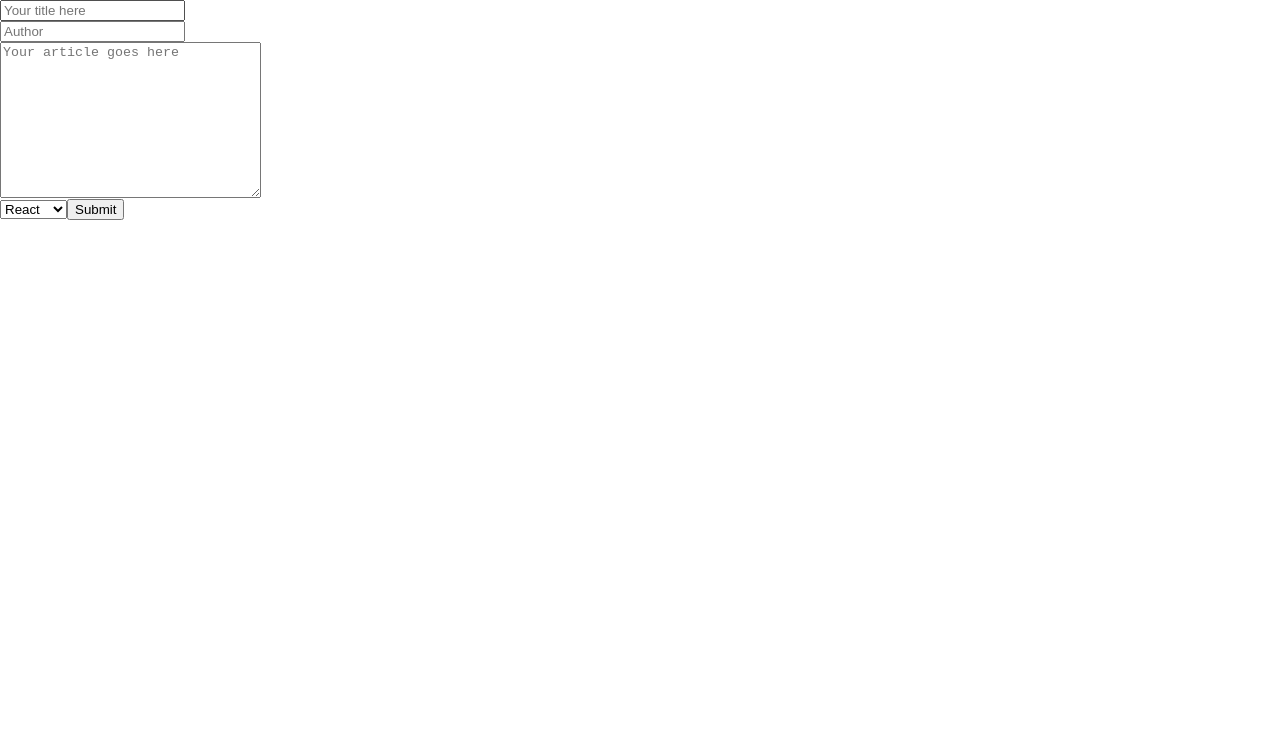
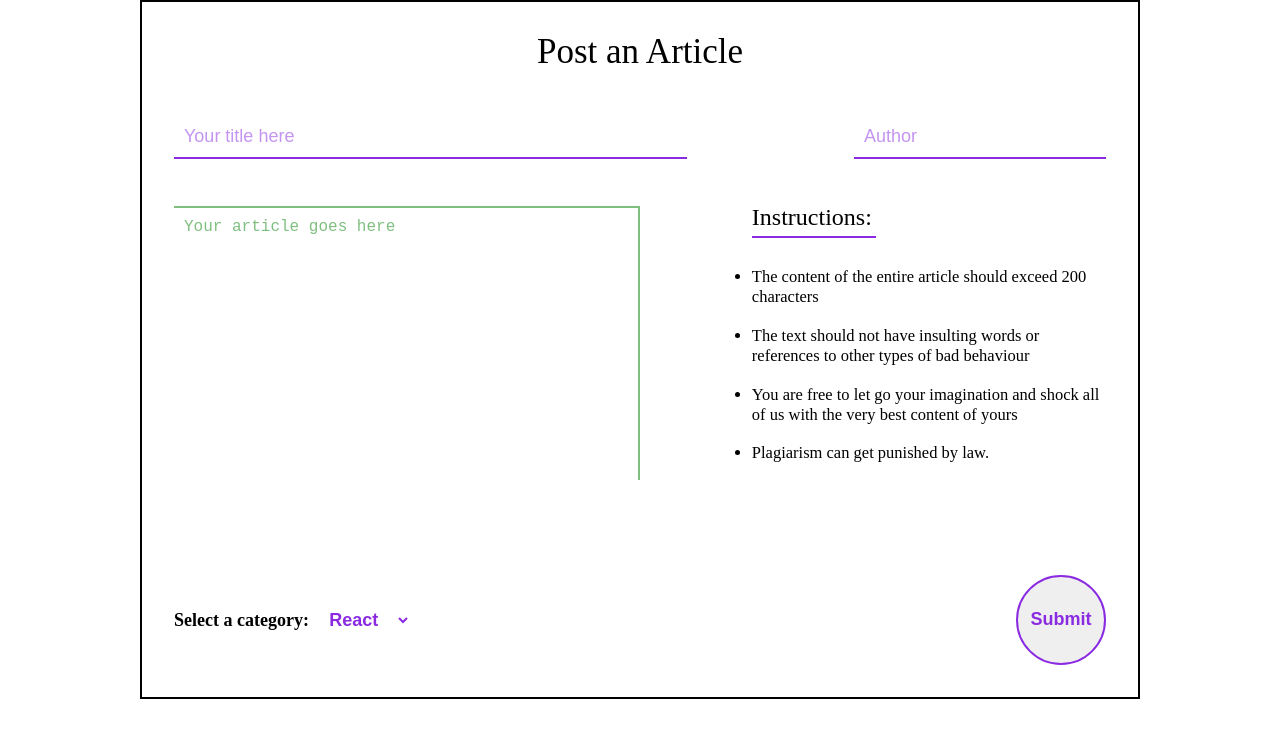
Before and after one commit to justman00/Readable-React-Redux, a React (Create React App) app in the folder api-server/frontend/: page /form in a window 1280 px wide. Shown: the top 738 px of the page. Built offline with nearby package versions, Linux system fonts and the light colour scheme; no server answers.

Commit message:
styled the form component and added sass to the project

```diff
--- a/api-server/frontend/package.json
+++ b/api-server/frontend/package.json
@@ -7,6 +7,7 @@
     "axios": "^0.18.0",
     "formik": "^1.5.0",
     "moment": "^2.24.0",
+    "node-sass": "^4.11.0",
     "prop-types": "^15.6.2",
     "react": "^16.8.1",
     "react-dom": "^16.8.1",
--- a/api-server/frontend/src/components/App.css
+++ b/api-server/frontend/src/components/App.css
@@ -110,7 +110,7 @@ body {
 }
 ol,
 ul {
-  list-style: none;
+  /* list-style: none; */
 }
 blockquote,
 q {
--- /dev/null
+++ b/api-server/frontend/src/components/PostComponent.scss
@@ -0,0 +1,146 @@
+.container-form {
+  max-width: 1000px;
+  margin: 0 auto;
+  padding: 2.5%;
+  border: 2px solid black;
+
+  h1 {
+    font-size: 3.5rem;
+    margin: 0 auto 5%;
+    text-align: center;
+  }
+
+  div p {
+    font-size: 1.4rem;
+    color: red;
+    margin-top: 15px;
+  }
+
+  .inputs {
+    display: flex;
+    justify-content: space-between;
+    // align-items: center;
+    margin-bottom: 5%;
+  }
+
+  input {
+    font-size: 1.8rem;
+    padding: 10px;
+    border: 0;
+    outline: none;
+    border-bottom: 2px solid blueviolet;
+
+    &::placeholder {
+      opacity: 0.5;
+      color: blueviolet;
+    }
+  }
+
+  .title {
+    width: 55%;
+    display: flex;
+    flex-direction: column-reverse;
+
+    input {
+      width: 100%;
+    }
+  }
+
+  .author {
+    display: flex;
+    flex-direction: column-reverse;
+  }
+
+  .main-text {
+    display: flex;
+    justify-content: space-between;
+    align-items: center;
+    margin-top: 5%;
+
+    .body {
+      width: 50%;
+
+      textarea {
+        resize: none;
+        width: 100%;
+        padding: 10px;
+        font-size: 1.6rem;
+        outline: none;
+        border: 0;
+        border-top: 2px solid rgba(green, 0.5);
+        border-right: 2px solid rgba(green, 0.5);
+
+        &::placeholder {
+          color: green;
+          opacity: 0.5;
+        }
+      }
+    }
+
+    .instructions {
+      width: 38%;
+      h3 {
+        font-size: 2.4rem;
+        margin-bottom: 8%;
+        padding-bottom: 2%;
+        border-bottom: 2px solid blueviolet;
+        width: 35%;
+      }
+
+      li {
+        font-size: 1.65rem;
+        line-height: 1.25;
+        margin-bottom: 5%;
+      }
+    }
+  }
+
+  .select-submit {
+    margin-top: 10%;
+    width: 100%;
+    display: flex;
+    justify-content: space-between;
+    align-items: center;
+
+    .select-dropdown {
+      display: flex;
+      align-items: baseline;
+      width: 35%;
+      label {
+        font-size: 1.8rem;
+        font-weight: 600;
+        margin-right: 5%;
+      }
+
+      select {
+        border: 0;
+        font-size: 1.8rem;
+        font-weight: 600;
+        color: blueviolet;
+        outline: none;
+        background: #fff;
+        list-style-type: none;
+        cursor: pointer;
+      }
+    }
+
+    button {
+      font-size: 1.8rem;
+      font-weight: 600;
+      color: blueviolet;
+      text-align: center;
+      border: 2px solid blueviolet;
+      border-radius: 50%;
+      width: 90px;
+      height: 90px;
+      cursor: pointer;
+
+      &:hover {
+        background: blueviolet;
+        color: white;
+        transform: scale(1.15);
+        transition: all 0.5s;
+      }
+    }
+  }
+}
--- a/api-server/frontend/src/components/PostForm.js
+++ b/api-server/frontend/src/components/PostForm.js
@@ -5,40 +5,72 @@ import { submitPost } from "../actions";
 import moment from "moment";
 import uuid from "uuid";
 
+import "./PostComponent.scss";
+
 console.log(yup);
 
 function PostForm({ values, errors, touched, isSubmitting, handleChange }) {
   return (
+    <div className="container-form">
+      <h1>Post an Article</h1>
       <Form>
-      <div>
+        <div className="inputs">
+          <div className="title">
             {touched.title && errors.title && <p>{errors.title}</p>}
             <Field type="text" name="title" placeholder="Your title here" />
           </div>
 
-      <div>
+          <div className="author">
             {touched.author && errors.author && <p>{errors.author}</p>}
             <Field type="text" name="author" placeholder="Author" />
           </div>
+        </div>
 
-      <div>
+        <div className="main-text">
+          <div className="body">
             {touched.body && errors.body && <p>{errors.body}</p>}
             <textarea
               onChange={handleChange}
               value={values.body}
               name="body"
               cols="30"
-          rows="10"
+              rows="14"
               placeholder="Your article goes here"
             />
           </div>
+          <div className="instructions">
+            <h3>Instructions:</h3>
+            <ul type="disc">
+              <li>
+                The content of the entire article should exceed 200 characters
+              </li>
+              <li>
+                The text should not have insulting words or references to other
+                types of bad behaviour
+              </li>
+              <li>
+                You are free to let go your imagination and shock all of us with
+                the very best content of yours
+              </li>
+              <li>Plagiarism can get punished by law.</li>
+            </ul>
+          </div>
+        </div>
 
+        <div className="select-submit">
+          <div className="select-dropdown">
+            <label htmlFor="category">Select a category: </label>
             <Field component="select" name="category">
               <option value="react">React</option>
               <option value="redux">Redux</option>
               <option value="udacity">Udacity</option>
             </Field>
+          </div>
+
           <button>Submit</button>
+        </div>
       </Form>
+    </div>
   );
 }
 
--- a/api-server/package.json
+++ b/api-server/package.json
@@ -13,9 +13,10 @@
   "license": "ISC",
   "dependencies": {
     "body-parser": "^1.17.1",
+    "clone": "^2.1.1",
     "cors": "^2.8.3",
     "dotenv": "^4.0.0",
     "express": "^4.15.2",
-    "clone": "^2.1.1"
+    "node-sass": "^4.11.0"
   }
 }
```
Also changed, not shown: 2 other files (tests, documents, lock files or other folders). Lines whose indentation alone changed are shown as unchanged.
